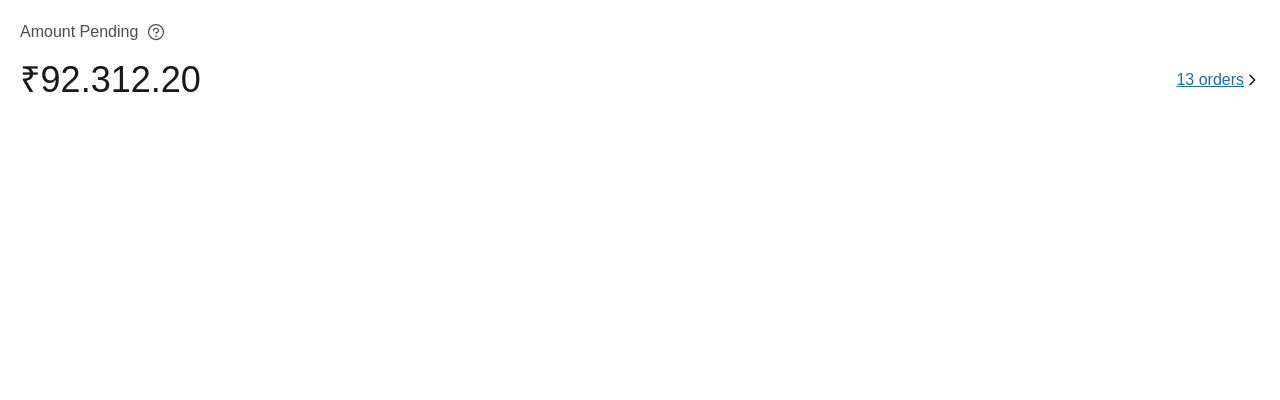
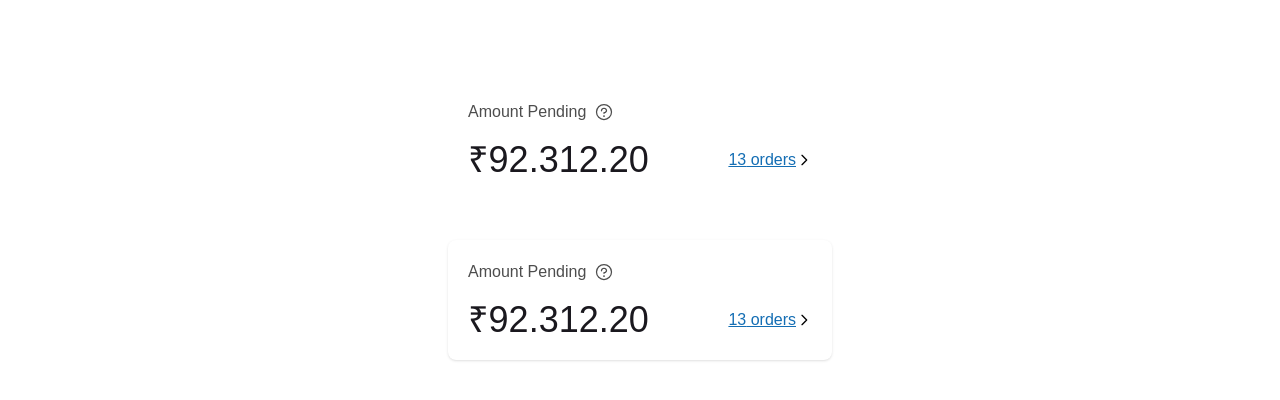
Before and after one commit to anoopraju31/dukaan-dashboard, a React (Vite) app: page / in a window 1280 px wide. Shown: the top 400 px of the page. Built offline with nearby package versions, Linux system fonts and the light colour scheme.

Commit message:
HOC withBoxShadow created

```diff
--- a/src/App.tsx
+++ b/src/App.tsx
@@ -1,9 +1,14 @@
-import RevenueCard from './components/RevenueCard'
+import RevenueCard, { RevenueCardWithBoxShadow } from './components/RevenueCard'
 
 const App = () => {
 	return (
-		<div>
+		<div className='max-w-sm mx-auto my-20 flex flex-col gap-10'>
 			<RevenueCard title='Amount Pending' amount='₹92.312.20' orderCount={13} />
+			<RevenueCardWithBoxShadow
+				title='Amount Pending'
+				amount='₹92.312.20'
+				orderCount={13}
+			/>
 		</div>
 	)
 }
--- a/src/components/RevenueCard.tsx
+++ b/src/components/RevenueCard.tsx
@@ -1,8 +1,9 @@
 import { FC } from 'react'
 import { PiQuestion } from 'react-icons/pi'
 import { HiOutlineChevronRight } from 'react-icons/hi'
+import withBoxShadow from './withBoxShadow'
 
-type RevenueCardType = {
+export interface RevenueCardType {
 	title: string
 	amount: string
 	orderCount?: number
@@ -36,5 +37,6 @@ const RevenueCard: FC<RevenueCardType> = (props) => {
 		</section>
 	)
 }
+export const RevenueCardWithBoxShadow = withBoxShadow(RevenueCard)
 
 export default RevenueCard
--- /dev/null
+++ b/src/components/withBoxShadow.tsx
@@ -0,0 +1,18 @@
+import { ComponentType, FC } from 'react'
+import { RevenueCardType } from './RevenueCard'
+
+const withBoxShadow = <P extends RevenueCardType>(
+	Component: ComponentType<P>,
+): FC<P> => {
+	const WithBoxShadow: FC<P> = (props) => {
+		return (
+			<div className='rounded-lg bg-black-100 shadow'>
+				<Component {...props} />
+			</div>
+		)
+	}
+
+	return WithBoxShadow
+}
+
+export default withBoxShadow
```
